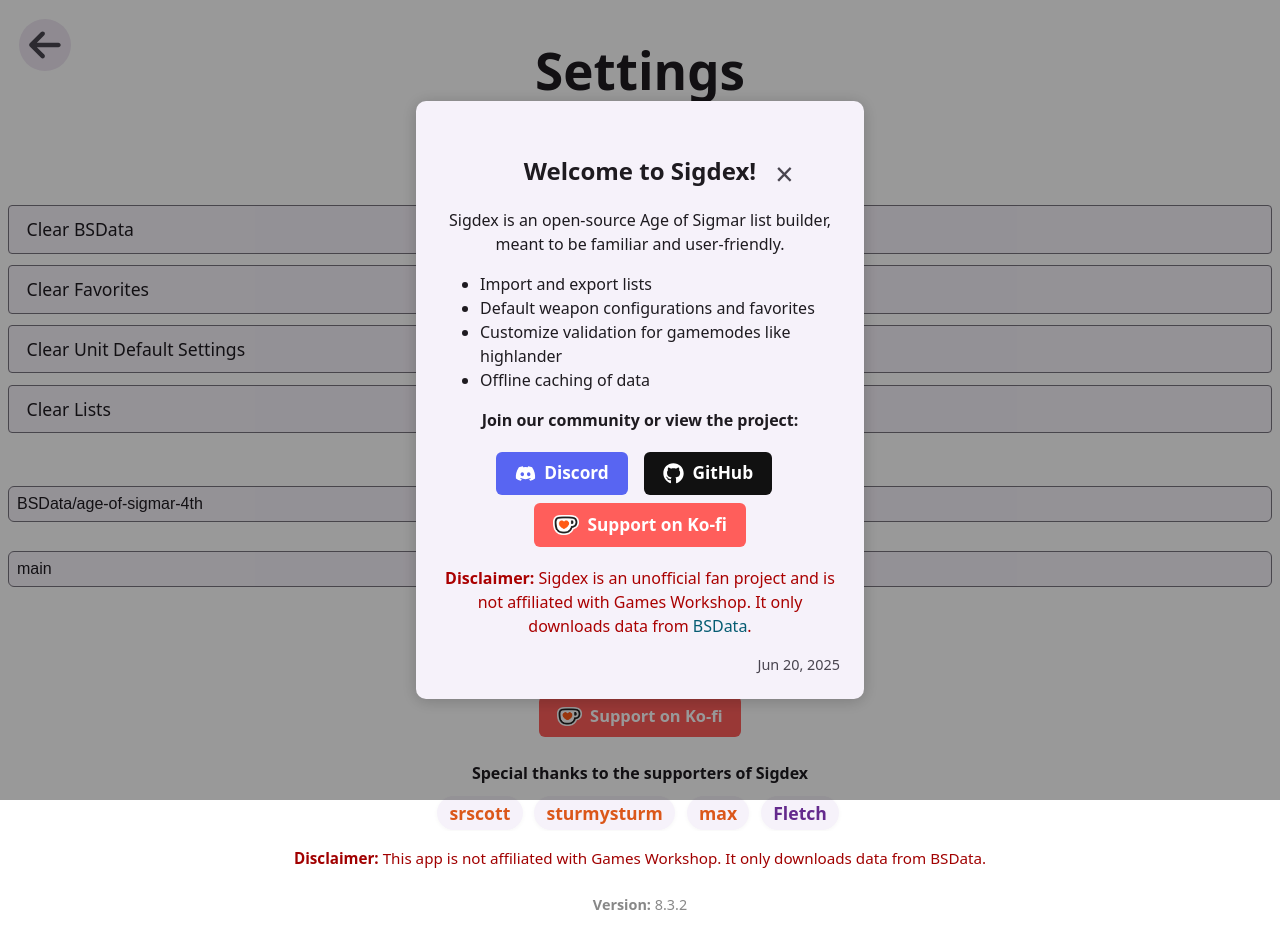
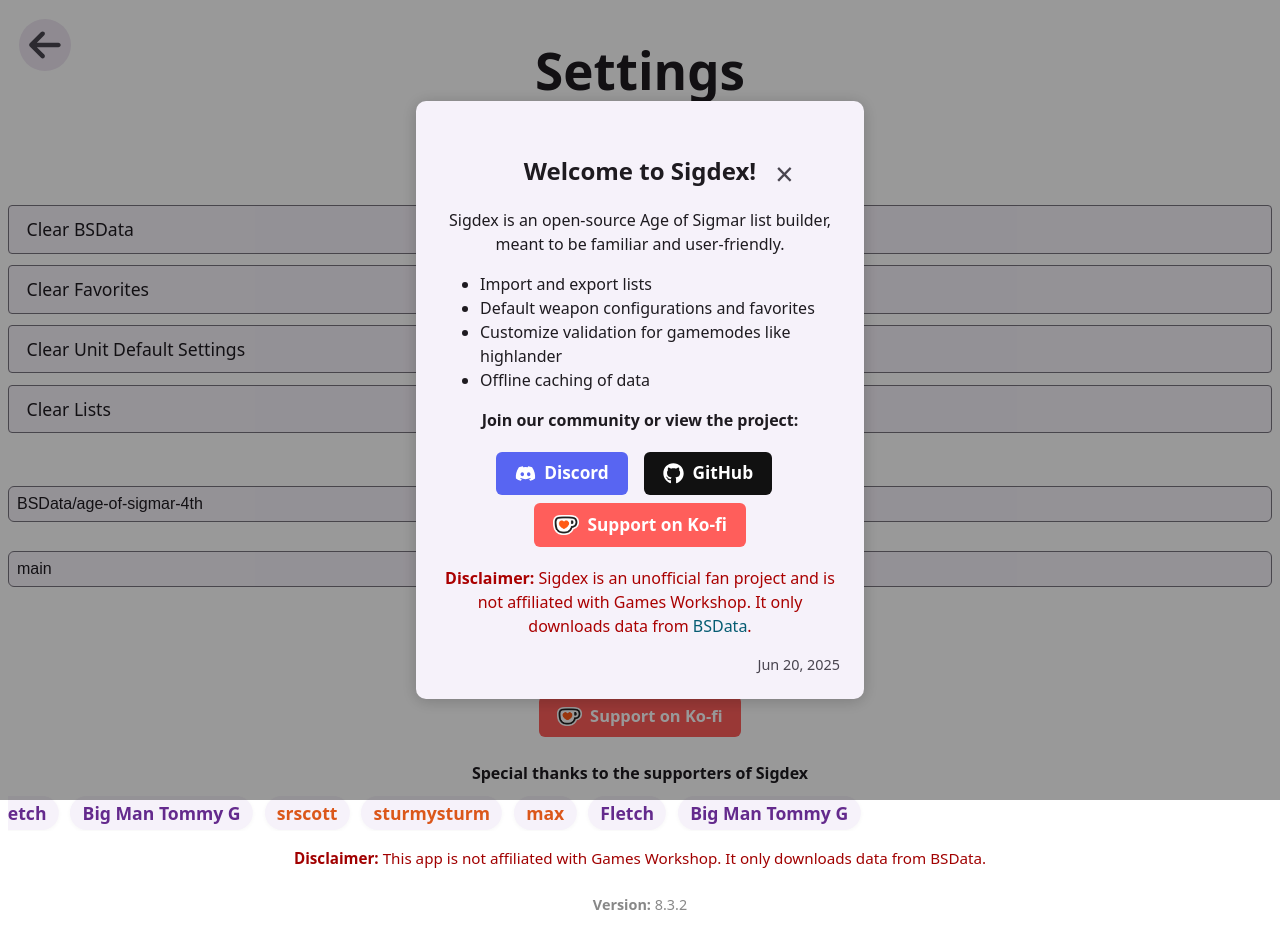
Before and after one commit to Harrison-Miller/Sigdex, a Vue app: page /settings in a window 1280 px wide. Built offline with nearby package versions, Linux system fonts and the light colour scheme.

Commit message:
added big man tommy g to special thanks list

```diff
--- a/src/modules/home/components/SupporterBanner.vue
+++ b/src/modules/home/components/SupporterBanner.vue
@@ -40,12 +40,13 @@
 </template>
 
 <script setup lang="ts">
-const scroll = false;
+const scroll = true;
 const supporters = [
   { name: 'srscott', class: 'text-supporter-level-1' },
   { name: 'sturmysturm', class: 'text-supporter-level-1' },
   { name: 'max', class: 'text-supporter-level-1' },
-  { name: 'Fletch', class: 'text-special-thanks' }
+  { name: 'Fletch', class: 'text-special-thanks' },
+  { name: 'Big Man Tommy G', class: 'text-special-thanks' },
 ];
 </script>
 
```
